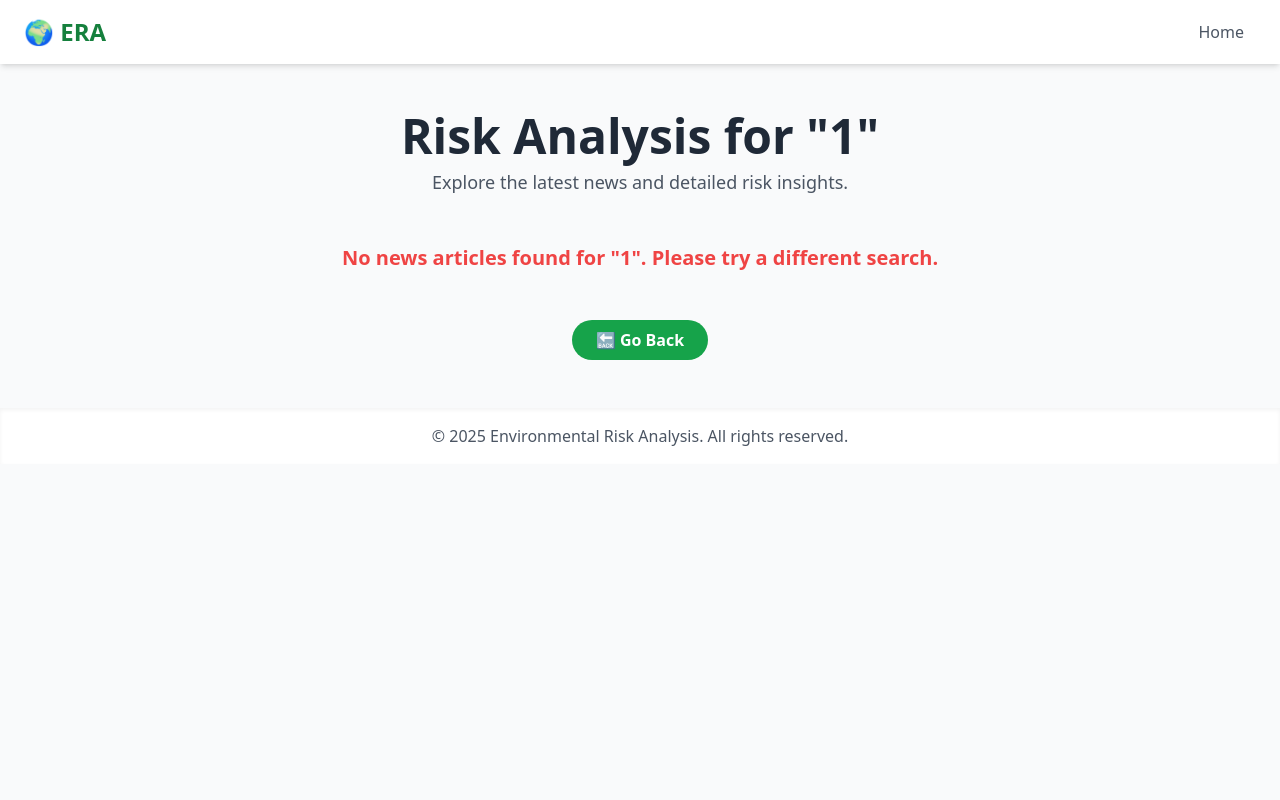
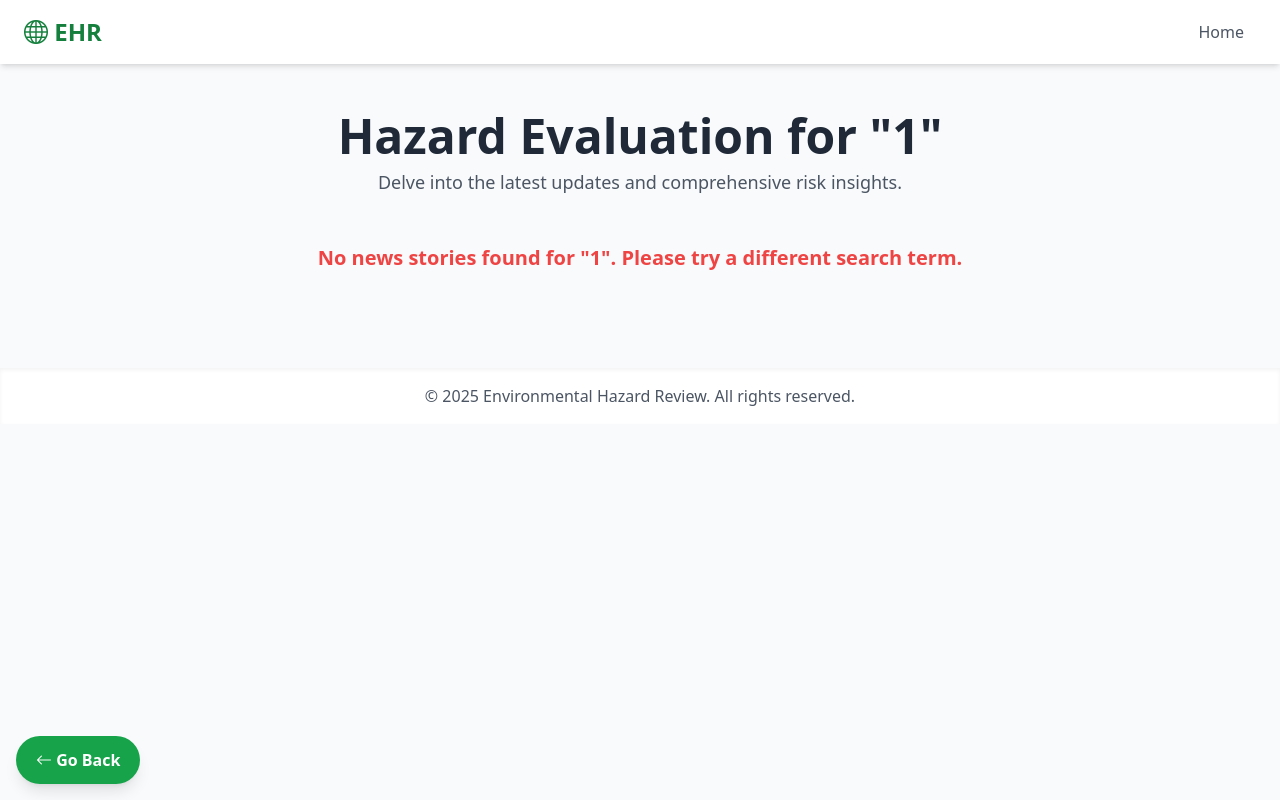
Before and after one commit to anasAbounouar/web_analytics, a Flask app: page /results/1 in a window 1280 px wide. Run offline with Flask 3, Linux system fonts and the light colour scheme; some libraries are stand-ins or nearby versions.

Commit message:
improvements

```diff
--- a/templates/results.html
+++ b/templates/results.html
@@ -3,14 +3,21 @@
   <head>
     <meta charset="UTF-8" />
     <meta name="viewport" content="width=device-width, initial-scale=1.0" />
-    <title>Results - Environmental Risk Analysis</title>
+    <title>Analysis Outcomes - Environmental Hazard Review</title>
+    <!-- Bootstrap Icons CDN for icons -->
+    <link
+      rel="stylesheet"
+      href="https://cdn.jsdelivr.net/npm/bootstrap-icons@1.10.5/font/bootstrap-icons.css"
+    />
     <script src="https://cdn.tailwindcss.com"></script>
   </head>
-  <body class="bg-gray-50 min-h-screen">
+  <body class="bg-gray-50 min-h-screen relative">
     <!-- Navigation Bar -->
     <nav class="bg-white shadow-md">
       <div class="container mx-auto px-6 py-4 flex justify-between items-center">
-        <a href="/" class="text-2xl font-bold text-green-700">🌍 ERA</a>
+        <a href="/" class="text-2xl font-bold text-green-700">
+          <i class="bi bi-globe"></i> EHR
+        </a>
         <div>
           <a href="/" class="text-gray-600 hover:text-green-700 mx-3">Home</a>
         </div>
@@ -21,19 +28,17 @@
     <div class="container mx-auto px-6 py-12">
       <header class="mb-12 text-center">
         <h1 class="text-4xl md:text-5xl font-bold text-gray-800">
-          Risk Analysis for "{{ topic }}"
+          Hazard Evaluation for "{{ topic }}"
         </h1>
         <p class="text-lg text-gray-600 mt-2">
-          Explore the latest news and detailed risk insights.
+          Delve into the latest updates and comprehensive risk insights.
         </p>
       </header>
 
       {% if news and risks %}
       <div class="grid grid-cols-1 md:grid-cols-2 gap-8">
         {% for i in range(news|length) %}
-        <div
-          class="bg-white shadow-lg rounded-lg overflow-hidden transition transform hover:scale-105"
-        >
+        <div class="bg-white shadow-lg rounded-lg overflow-hidden transition transform hover:scale-105">
           {% if news[i].image %}
           <img
             src="{{ news[i].image }}"
@@ -46,43 +51,46 @@
               {{ news[i].title }}
             </h2>
             <p class="text-gray-600 mb-4">
-              <strong>Summary:</strong> {{ news[i].summary }}
+              <strong>Overview:</strong> {{ news[i].summary }}
             </p>
             <a
               href="{{ news[i].link }}"
               target="_blank"
               class="inline-block mb-4 text-green-600 hover:underline"
-              >Read Full Article</a
             >
+              Read Full Story
+            </a>
             <div class="border-t pt-4">
               <h3 class="text-xl font-semibold text-gray-800 mb-2">
-                Risk Analysis
+                Hazard Details
               </h3>
               {% if risks[i] %}
               <p class="text-gray-700 mb-2">
-                <strong>Project Overview:</strong>
+                <strong>Project Summary:</strong>
                 {{ risks[i].project_overview }}
               </p>
               <h4 class="text-lg font-medium text-gray-800">
-                Key Risk Factors:
+                Primary Risk Elements:
               </h4>
               <ul class="list-disc list-inside text-gray-600 mb-2">
                 {% for factor in risks[i].key_factors %}
                 <li>{{ factor }}</li>
                 {% endfor %}
               </ul>
-              <h4 class="text-lg font-medium text-gray-800">Key Insights:</h4>
+              <h4 class="text-lg font-medium text-gray-800">
+                Critical Insights:
+              </h4>
               <ul class="list-disc list-inside text-gray-600 mb-2">
                 {% for point in risks[i].key_points %}
                 <li>{{ point }}</li>
                 {% endfor %}
               </ul>
               <p class="text-red-600 font-bold">
-                Severity Level: {{ risks[i].severity }} / 10
+                Severity: {{ risks[i].severity }} / 10
               </p>
               {% else %}
               <p class="text-red-500 font-semibold">
-                No risk analysis available for this article.
+                No hazard analysis available for this entry.
               </p>
               {% endif %}
             </div>
@@ -91,17 +99,15 @@
         {% endfor %}
       </div>
 
-      <!-- Risk Chart Section -->
+      <!-- Hazard Chart Section -->
       <section class="mt-12">
-        <h2
-          class="text-3xl font-semibold text-gray-800 text-center mb-6"
-        >
-          Risk Analysis Chart
+        <h2 class="text-3xl font-semibold text-gray-800 text-center mb-6">
+          Hazard Analysis Chart
         </h2>
         <div class="flex justify-center">
           <img
             src="{{ url_for('static', filename='risk_chart.png') }}"
-            alt="Risk Analysis Chart"
+            alt="Hazard Analysis Chart"
             class="max-w-full rounded-lg shadow-lg"
           />
         </div>
@@ -109,26 +115,24 @@
       {% else %}
       <div class="text-center">
         <p class="text-xl text-red-500 font-bold">
-          No news articles found for "{{ topic }}". Please try a different search.
+          No news stories found for "{{ topic }}". Please try a different search term.
         </p>
       </div>
       {% endif %}
-
-      <!-- Back Button -->
-      <div class="mt-12 text-center">
-        <a
-          href="/"
-          class="inline-block bg-green-600 hover:bg-green-700 text-white font-semibold py-2 px-6 rounded-full transition duration-200"
-        >
-          🔙 Go Back
-        </a>
-      </div>
     </div>
 
+    <!-- Floating Go Back Button -->
+    <a
+      href="/"
+      class="fixed bottom-4 left-4 z-50 bg-green-600 hover:bg-green-700 text-white font-semibold py-3 px-5 rounded-full shadow-lg transition duration-200"
+    >
+      <i class="bi bi-arrow-left"></i> Go Back
+    </a>
+
     <!-- Footer -->
-    <footer class="bg-white shadow-inner py-4">
+    <footer class="bg-white shadow-inner py-4 mt-12">
       <div class="container mx-auto px-6 text-center text-gray-600">
-        © 2025 Environmental Risk Analysis. All rights reserved.
+        © 2025 Environmental Hazard Review. All rights reserved.
       </div>
     </footer>
   </body>
```
Also changed, not shown: templates/home.html (+27 -21 lines), static/risk_chart.png (added).
